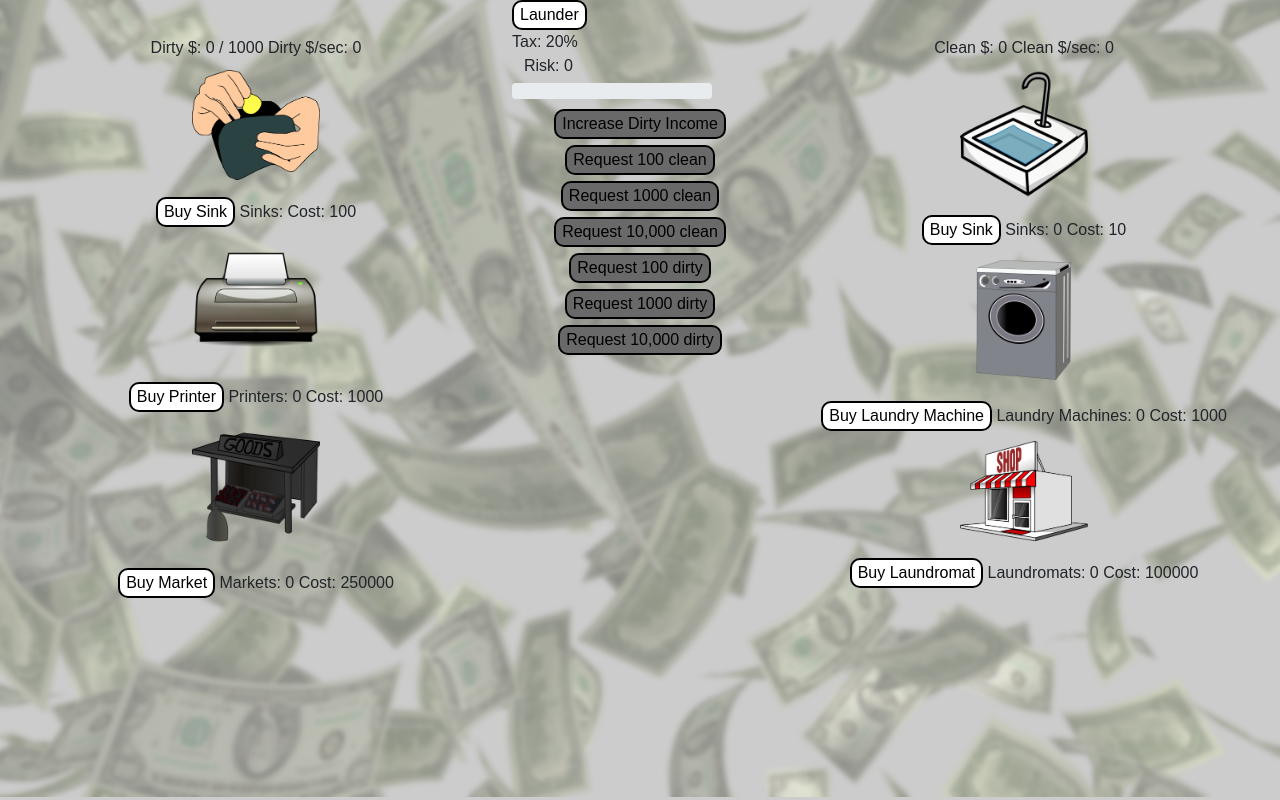
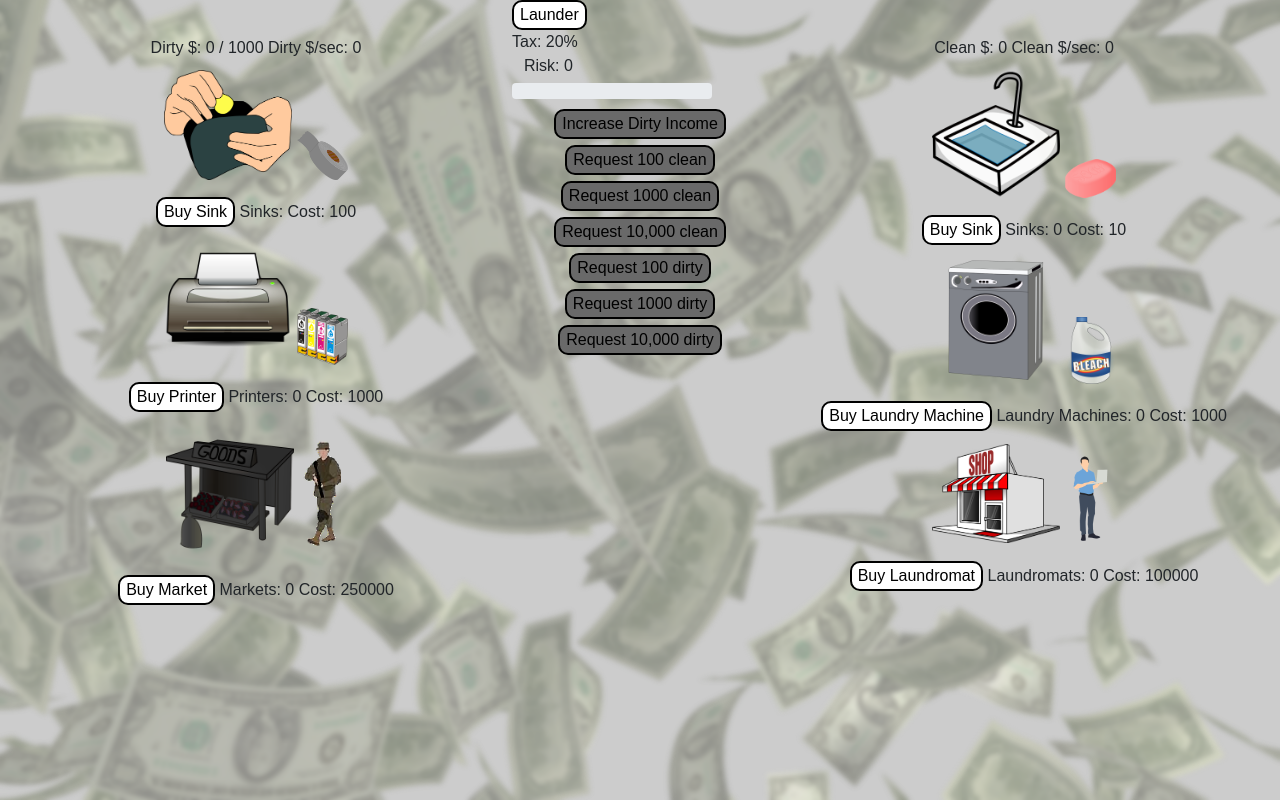
Before and after one commit to Jawoletz/CS50-Final-Project, a Flask app: page / in a window 1280 px wide. Run offline with Flask 2, Linux system fonts and the light colour scheme.

Commit message:
Added upgrade images

```diff
--- a/static/interface.css
+++ b/static/interface.css
@@ -25,6 +25,11 @@
 #interfaceImage {
     max-height: 100%;
     max-width: 25%;
+}
+
+#interfaceUpgradeImage {
+    max-height: 100%;
+    max-width: 10%;
 }
 
 #temp {
--- a/templates/index.html
+++ b/templates/index.html
@@ -20,6 +20,7 @@
             <div class="dirtyInterface">
                 <div id="stealInterface">
                     <input id="interfaceImage" type=image draggable="false" src="static\images\steal.png" onClick="incomeDirty(stealAmount.increment)" class="hovertext" data-hover="Illegally aquire some cash!"/>
+                    <input id="interfaceUpgradeImage" type=image draggable="false" src="static\images\tape.png" onClick="" class="hovertext" data-hover="Sticky fingers!"/>
                     <div>
                         <button type="button" onClick="incomeDirty(stealAmount.increment)" class="hovertext" data-hover="Illegally aquire some cash!">Buy Sink</button>
                         Sinks: <span id="sinks"></span>
@@ -28,6 +29,7 @@
                 </div>
                 <div id="moneyPrinterInterface">
                     <input id="interfaceImage" type=image draggable="false" src="static\images\printer.png" onClick="buyPrinter()" class="hovertext" data-hover="Print some dirty money!"/>
+                    <input id="interfaceUpgradeImage" type=image draggable="false" src="static\images\ink.png" onClick="" class="hovertext" data-hover="High quality!"/>
                     <div>
                         <button type="button" onClick="buyPrinter()" class="hovertext" data-hover="Print some dirty money!">Buy Printer</button>
                         Printers: <span id="printers"></span>
@@ -36,6 +38,7 @@
                 </div>
                 <div id="blackMarketInterface">
                     <input id="interfaceImage" type=image draggable="false" src="static\images\blackmarket.png" onClick="buyMarket()" class="hovertext" data-hover="Sell goods on the black market!"/>
+                    <input id="interfaceUpgradeImage" type=image draggable="false" src="static\images\guard.png" onClick="" class="hovertext" data-hover="Protect those goods!"/>
                     <div>
                         <button type="button" onClick="buyMarket()" class="hovertext" data-hover="Sell goods on the black market!">Buy Market</button>
                         Markets: <span id="markets"></span>
@@ -53,6 +56,7 @@
             <div class="cleanInterface">
                 <div id="sinkInterface">
                     <input id="interfaceImage" type=image draggable="false" src="static\images\sink.png" onClick="launder(launderAmount.increment)" class="hovertext" data-hover="Clean $1.00, minus tax of course!"/>
+                    <input id="interfaceUpgradeImage" type=image draggable="false" src="static\images\soap.png" onClick="" class="hovertext" data-hover="Extra clean!"/>
                     <div>
                         <button type="button" onClick="launder(launderAmount.increment)" class="hovertext" data-hover="Increase money cleaned per click!">Buy Sink</button>
                         Sinks: <span id="sinks">0</span>
@@ -61,6 +65,7 @@
                 </div>
                 <div id="machineInterface">
                     <input id="interfaceImage" type=image draggable="false" src="static\images\machine.png" onClick="buyMachine()" class="hovertext" data-hover="Automagically clean your money!"/>
+                    <input id="interfaceUpgradeImage" type=image draggable="false" src="static\images\detergent.png" onClick="" class="hovertext" data-hover="Kill those germs!"/>
                     <div>
                         <button type="button" onClick="buyMachine()" class="hovertext" data-hover="Automagically clean your money!">Buy Laundry Machine</button>
                         Laundry Machines: <span id="machines">0</span>
@@ -69,6 +74,7 @@
                 </div>
                 <div id="laundromatInterface">
                     <input id="interfaceImage" type=image draggable="false" src="static\images\laundromat.png" onClick="buyLaundromat()"class="hovertext" data-hover="Clean even more money!"/>
+                    <input id="interfaceUpgradeImage" type=image draggable="false" src="static\images\accountant.png" onClick="" class="hovertext" data-hover="Keep those books clean!"/>
                     <div>
                         <button type="button" onClick="buyLaundromat()"class="hovertext" data-hover="Clean even more money!">Buy Laundromat</button>
                         Laundromats: <span id="laundromats">0</span>
```
Also changed, not shown: static/main.js (+42 -0 lines), static/images/accountant.png (added), static/images/detergent.png (added), static/images/guard.png (added), static/images/ink.png (added), static/images/soap.png (added), static/images/tape.png (added).
